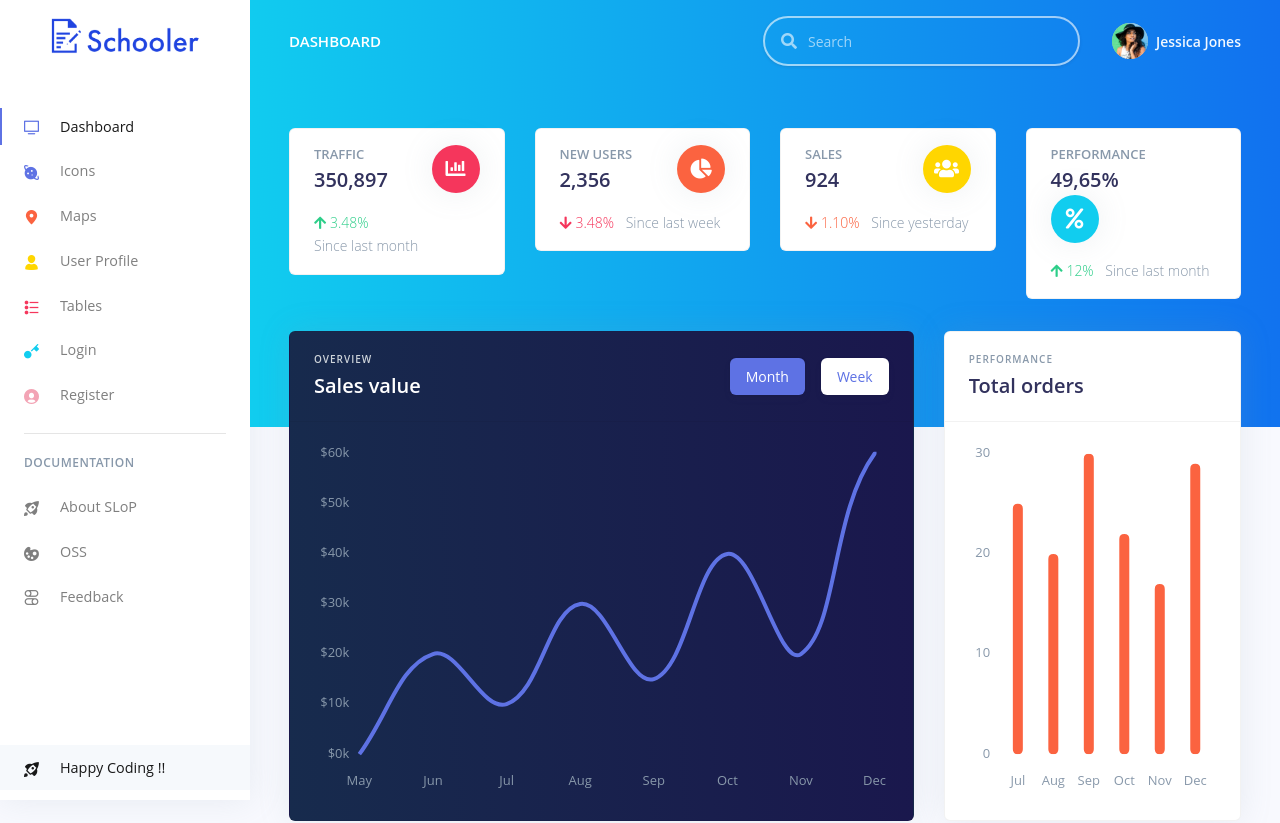
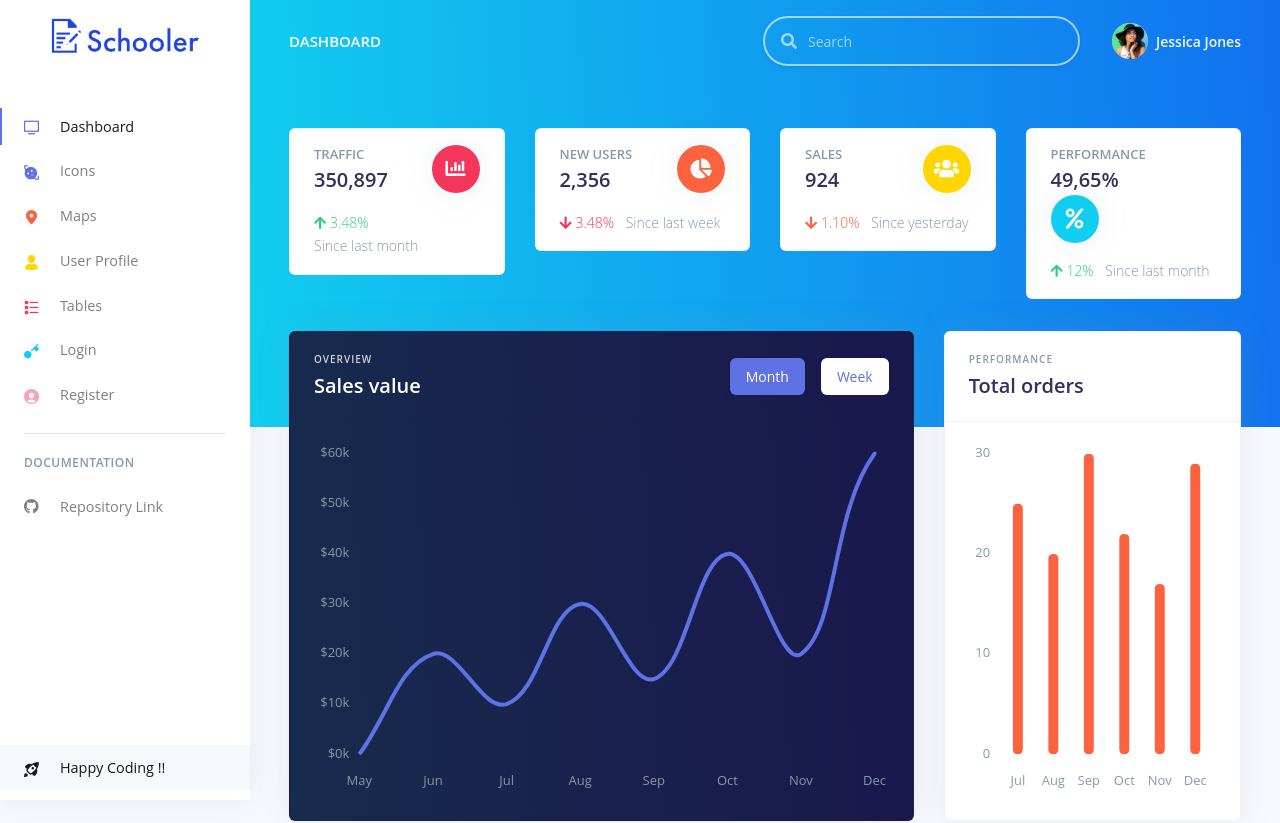
Before and after one commit to meet59patel/schooler, a React (Create React App) app: page /admin/index in a window 1280 px wide. Shown: the top 823 px of the page. Built offline with nearby package versions, Linux system fonts and the light colour scheme; sample sign-in values are in the browser's storage; what react-google-maps would draw is missing.

Commit message:
deleted package.lock

```diff
--- a/src/components/Sidebar/Sidebar.js
+++ b/src/components/Sidebar/Sidebar.js
@@ -208,21 +208,9 @@ function Sidebar(props) {
             {/* Navigation */}
             <Nav className="mb-md-3" navbar>
               <NavItem>
-                <NavLink href="">
-                  <i className="ni ni-spaceship" />
-                  About SLoP
-                </NavLink>
-              </NavItem>
-              <NavItem>
-                <NavLink href="">
-                  <i className="ni ni-palette" />
-                  OSS
-                </NavLink>
-              </NavItem>
-              <NavItem>
-                <NavLink href="">
-                  <i className="ni ni-ui-04" />
-                  Feedback
+                <NavLink href="https://github.com/meet59patel/schooler">
+                  <i className="fab fa-github" />
+                  Repository Link
                 </NavLink>
               </NavItem>
             </Nav>
```
